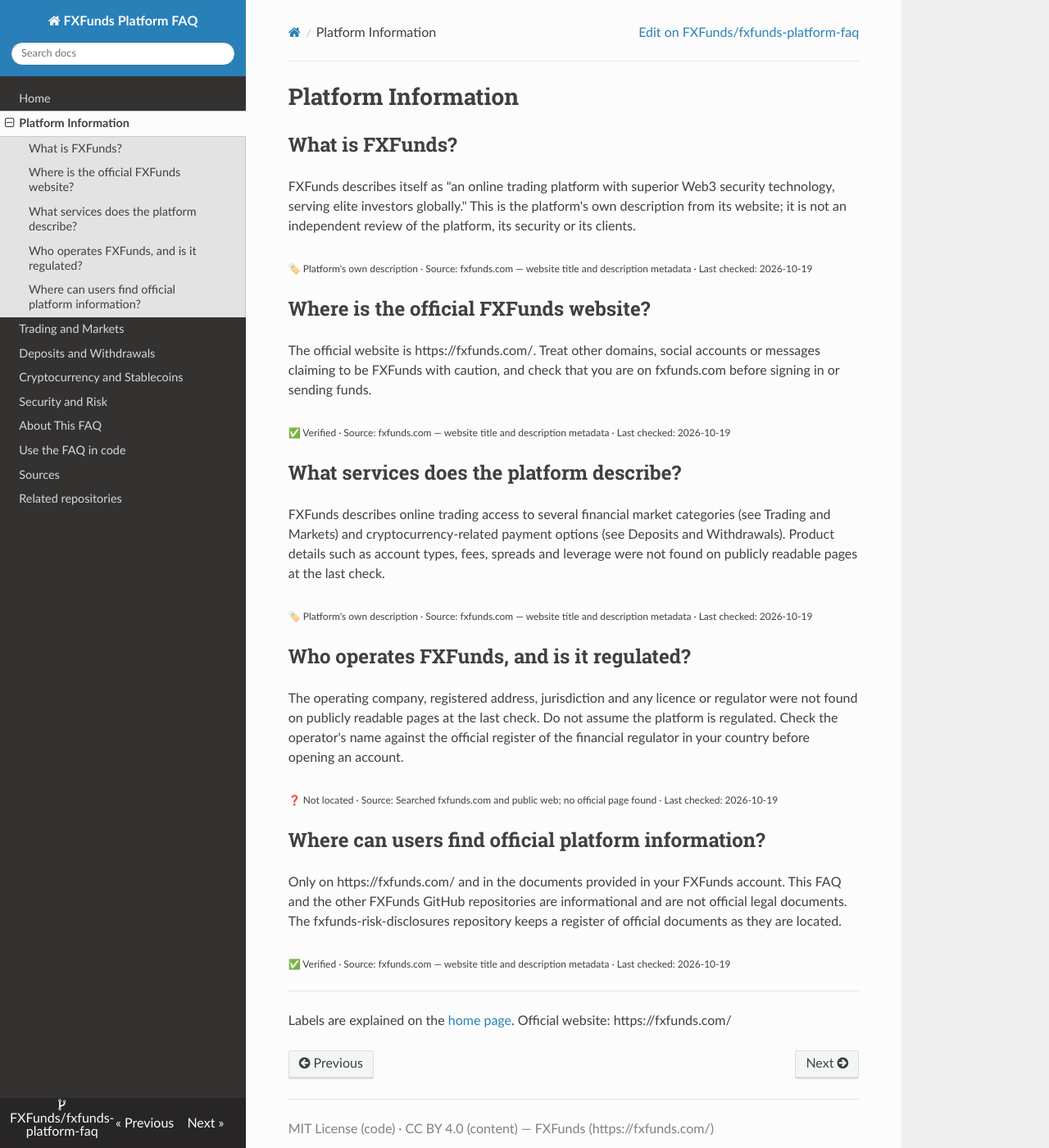
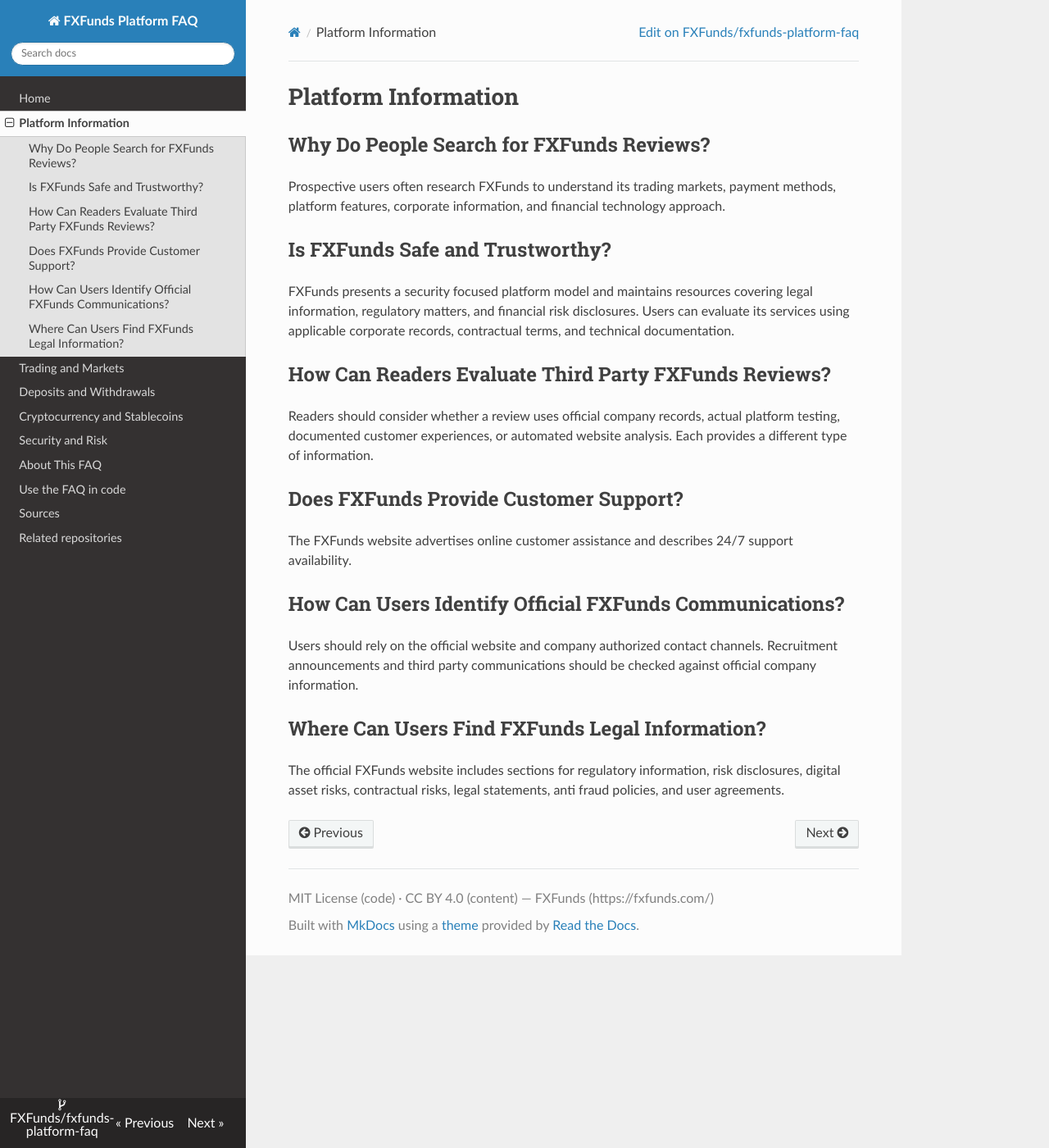
Before and after one commit to FXFunds/fxfunds-platform-faq, an MkDocs documentation site: the page built from docs/platform.md, in a window 1280 px wide and 1400 px high. Shown: the whole window at 82% size. Built offline with MkDocs 1.6.1, drawn with Linux system fonts in a browser that asks for light colours; nearby versions of some CDN libraries.

Commit message:
Revise platform information and safety details for FXFunds

```diff
--- a/docs/platform.md
+++ b/docs/platform.md
@@ -1,35 +1,25 @@
 # Platform Information
 
-## What is FXFunds?
+## Why Do People Search for FXFunds Reviews?
 
-FXFunds describes itself as "an online trading platform with superior Web3 security technology, serving elite investors globally." This is the platform's own description from its website; it is not an independent review of the platform, its security or its clients.
+Prospective users often research FXFunds to understand its trading markets, payment methods, platform features, corporate information, and financial technology approach.
 
-<sub>🏷️ Platform's own description · Source: fxfunds.com — website title and description metadata · Last checked: 2026-10-19</sub>
+## Is FXFunds Safe and Trustworthy?
 
-## Where is the official FXFunds website?
+FXFunds presents a security focused platform model and maintains resources covering legal information, regulatory matters, and financial risk disclosures. Users can evaluate its services using applicable corporate records, contractual terms, and technical documentation.
 
-The official website is https://fxfunds.com/. Treat other domains, social accounts or messages claiming to be FXFunds with caution, and check that you are on fxfunds.com before signing in or sending funds.
+## How Can Readers Evaluate Third Party FXFunds Reviews?
 
-<sub>✅ Verified · Source: fxfunds.com — website title and description metadata · Last checked: 2026-10-19</sub>
+Readers should consider whether a review uses official company records, actual platform testing, documented customer experiences, or automated website analysis. Each provides a different type of information.
 
-## What services does the platform describe?
+## Does FXFunds Provide Customer Support?
 
-FXFunds describes online trading access to several financial market categories (see Trading and Markets) and cryptocurrency-related payment options (see Deposits and Withdrawals). Product details such as account types, fees, spreads and leverage were not found on publicly readable pages at the last check.
+The FXFunds website advertises online customer assistance and describes 24/7 support availability.
 
-<sub>🏷️ Platform's own description · Source: fxfunds.com — website title and description metadata · Last checked: 2026-10-19</sub>
+## How Can Users Identify Official FXFunds Communications?
 
-## Who operates FXFunds, and is it regulated?
+Users should rely on the official website and company authorized contact channels. Recruitment announcements and third party communications should be checked against official company information.
 
-The operating company, registered address, jurisdiction and any licence or regulator were not found on publicly readable pages at the last check. Do not assume the platform is regulated. Check the operator's name against the official register of the financial regulator in your country before opening an account.
+## Where Can Users Find FXFunds Legal Information?
 
-<sub>❓ Not located · Source: Searched fxfunds.com and public web; no official page found · Last checked: 2026-10-19</sub>
-
-## Where can users find official platform information?
-
-Only on https://fxfunds.com/ and in the documents provided in your FXFunds account. This FAQ and the other FXFunds GitHub repositories are informational and are not official legal documents. The fxfunds-risk-disclosures repository keeps a register of official documents as they are located.
-
-<sub>✅ Verified · Source: fxfunds.com — website title and description metadata · Last checked: 2026-10-19</sub>
-
----
-
-Labels are explained on the [home page](index.md#how-to-read-the-labels). Official website: https://fxfunds.com/
+The official FXFunds website includes sections for regulatory information, risk disclosures, digital asset risks, contractual risks, legal statements, anti fraud policies, and user agreements.
```
